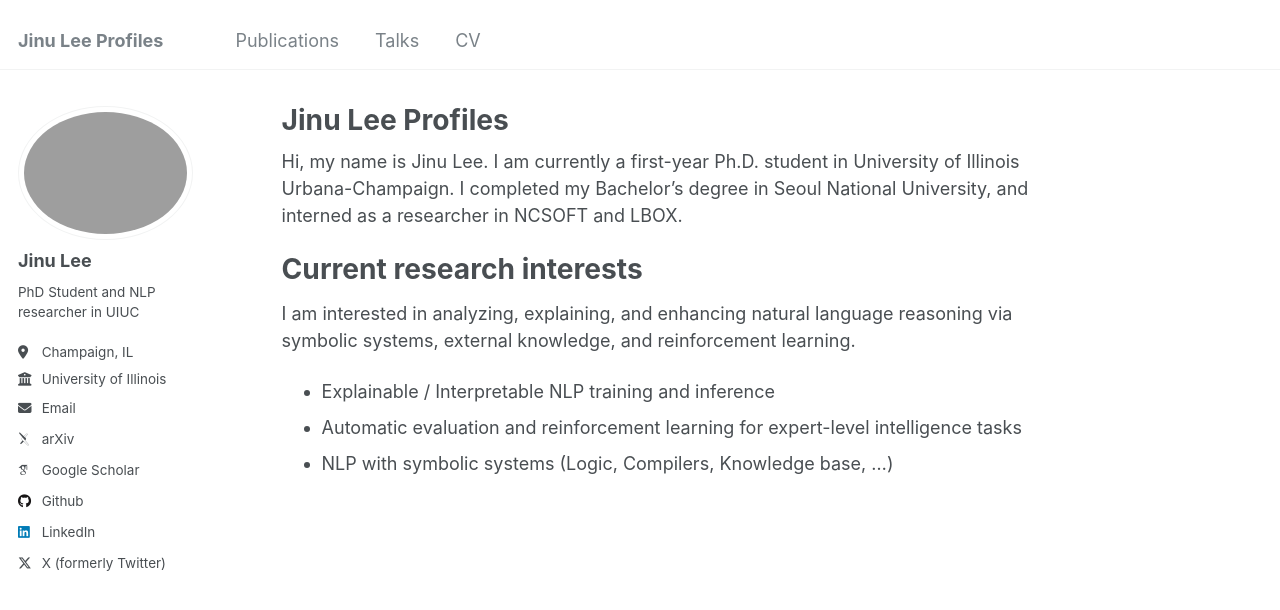
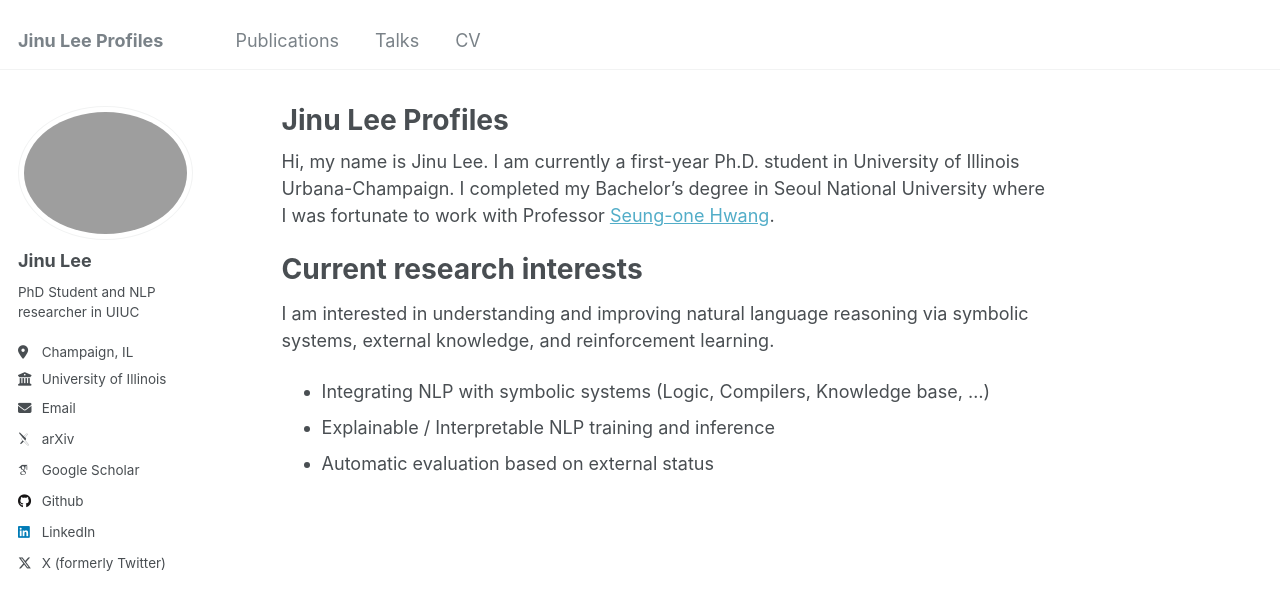
Before and after one commit to jinulee-v/jinulee-v.github.io, a Jekyll site: the page built from _pages/about.md, in a window 1280 px wide. Shown: the top 610 px of the page. Built offline with Jekyll 4.4.1, drawn with Linux system fonts in a browser that asks for light colours; some web fonts are replaced.

Commit message:
fix: about

```diff
--- a/_pages/about.md
+++ b/_pages/about.md
@@ -7,13 +7,13 @@ redirect_from:
   - /about.html
 ---
 
-Hi, my name is Jinu Lee. I am currently a first-year Ph.D. student in University of Illinois Urbana-Champaign. I completed my Bachelor's degree in Seoul National University, and interned as a researcher in NCSOFT and LBOX.
+Hi, my name is Jinu Lee. I am currently a first-year Ph.D. student in University of Illinois Urbana-Champaign. I completed my Bachelor's degree in Seoul National University where I was fortunate to work with Professor [Seung-one Hwang](https://seungwonh.github.io/).
 
 
 Current research interests
 =====
-I am interested in analyzing, explaining, and enhancing natural language reasoning via symbolic systems, external knowledge, and reinforcement learning.
+I am interested in understanding and improving natural language reasoning via symbolic systems, external knowledge, and reinforcement learning.
 
+- Integrating NLP with symbolic systems (Logic, Compilers, Knowledge base, …)
 - Explainable / Interpretable NLP training and inference
-- Automatic evaluation and reinforcement learning for expert-level intelligence tasks
-- NLP with symbolic systems (Logic, Compilers, Knowledge base, …)
+- Automatic evaluation based on external status
```
Also changed, not shown: _pages/cv.md (deleted, +0 -64 lines).
